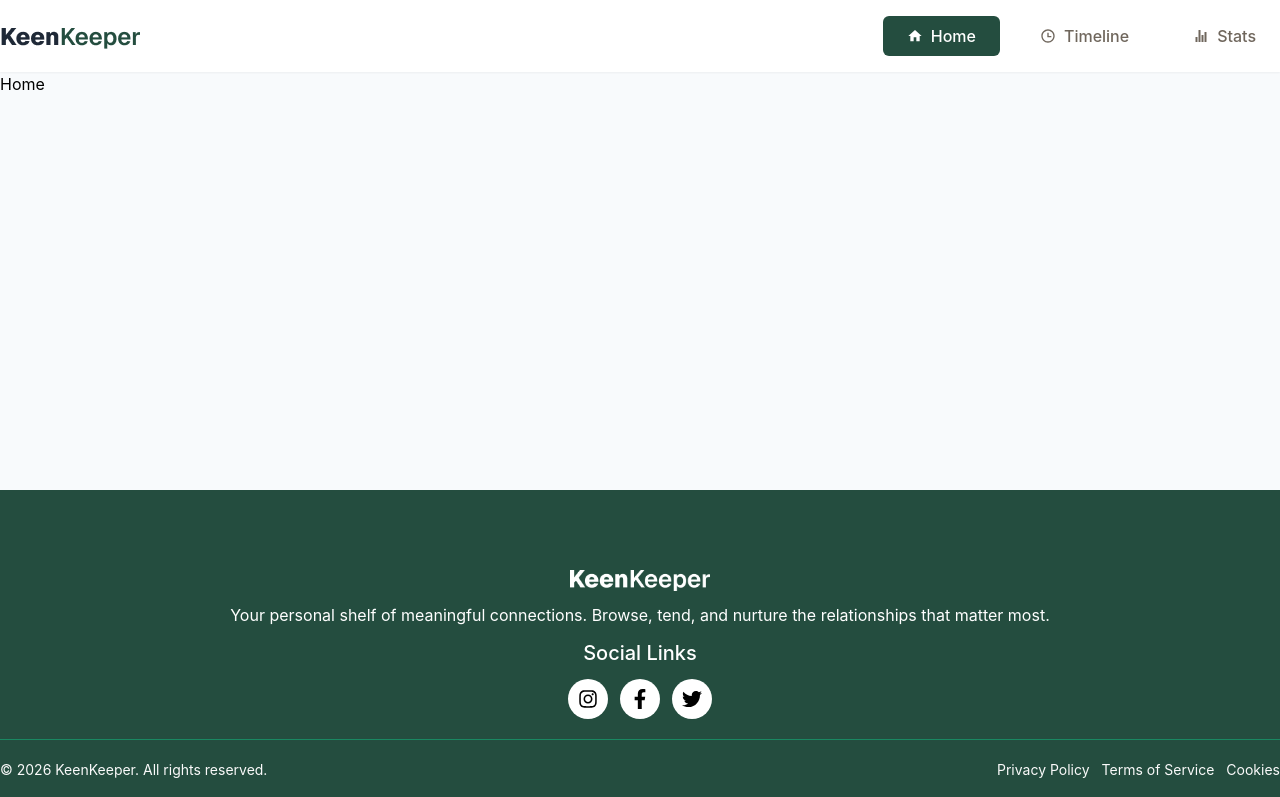
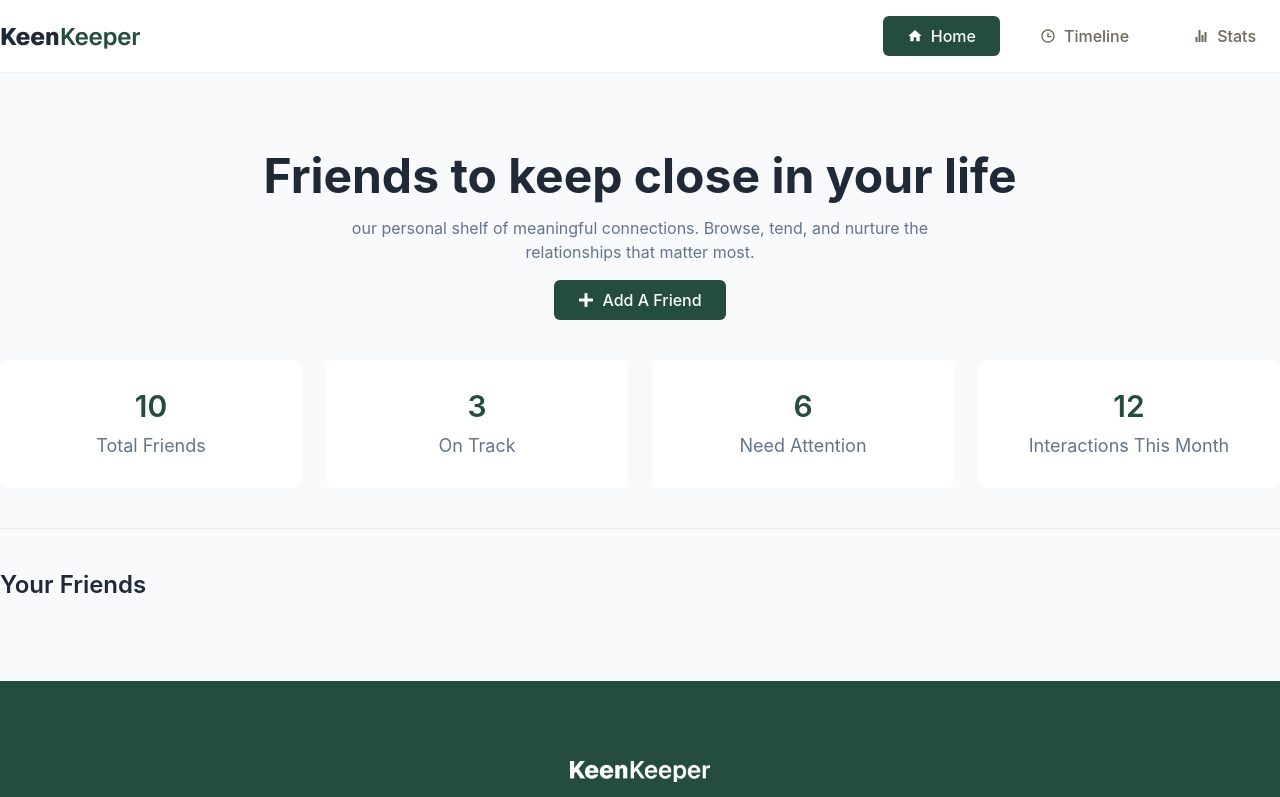
Before and after one commit to shakilcreativework/assignment-7, a React (Vite) app: page / in a window 1280 px wide. Shown: the top 797 px of the page. Built offline with nearby package versions, Linux system fonts and the light colour scheme.

Commit message:
now, complete Friends to keep close in your life and start data fetching from json

```diff
--- a/src/pages/Home/Home.jsx
+++ b/src/pages/Home/Home.jsx
@@ -1,9 +1,43 @@
 import React from 'react';
+import Container from '../../shared/Container/Container';
+import { Link } from 'react-router';
+import { FaPlus } from 'react-icons/fa';
 
 const Home = () => {
     return (
-        <div>
-            Home
+        <div className='py-20'>
+            <Container>
+                <div className='space-y-10'>
+                    <div className='flex flex-col justify-center items-center gap-4 text-center'>
+                        <h1 className=' text-3xl md:text-4xl lg:text-5xl text-[#1f2937] font-bold'>Friends to keep close in your life</h1>
+                        <p className='text-sm md:text-base text-[#64748b]'>our personal shelf of meaningful connections. Browse, tend, and nurture the <br className='hidden md:block' />
+                        relationships that matter most.</p>
+                        <Link className="flex items-center justify-center gap-2 capitalize py-2 px-6 rounded-md text-base font-medium transition-all text-white bg-[#244d3f] w-fit"><FaPlus /> Add a Friend</Link>
+                    </div>
+                    <div className='space-y-10'>
+                        <div className='grid grid-cols-1 md:grid-cols-2 lg:grid-cols-4 gap-4 md:gap-5 lg:gap-6'>
+                            <div className='bg-white space-y-2 flex flex-col justify-center items-center text-center rounded-lg p-5 lg:p-6 xl:p-7'>
+                                <h3 className=' text-xl md:text-2xl lg:text-3xl text-[#244d3f] font-semibold'>10</h3>
+                                <p className='font-normal text-sm md:text-base lg:text-lg text-[#64748b]'>Total Friends</p>
+                            </div>
+                            <div className='bg-white space-y-2 flex flex-col justify-center items-center text-center rounded-lg p-5 lg:p-6 xl:p-7'>
+                                <h3 className=' text-xl md:text-2xl lg:text-3xl text-[#244d3f] font-semibold'>3</h3>
+                                <p className='font-normal text-sm md:text-base lg:text-lg text-[#64748b]'>On Track</p>
+                            </div>
+                            <div className='bg-white space-y-2 flex flex-col justify-center items-center text-center rounded-lg p-5 lg:p-6 xl:p-7'>
+                                <h3 className=' text-xl md:text-2xl lg:text-3xl text-[#244d3f] font-semibold'>6</h3>
+                                <p className='font-normal text-sm md:text-base lg:text-lg text-[#64748b]'>Need Attention</p>
+                            </div>
+                            <div className='bg-white space-y-2 flex flex-col justify-center items-center text-center rounded-lg p-5 lg:p-6 xl:p-7'>
+                                <h3 className=' text-xl md:text-2xl lg:text-3xl text-[#244d3f] font-semibold'>12</h3>
+                                <p className='font-normal text-sm md:text-base lg:text-lg text-[#64748b]'>Interactions This Month</p>
+                            </div>
+                        </div>
+                        <hr className='text-[#e9e9e9]' />
+                        <h3 className=' text-lg md:text-xl lg:text-2xl text-[#1f2937] font-semibold'>Your Friends</h3>
+                    </div>
+                </div>
+            </Container>
         </div>
     );
 };
```
